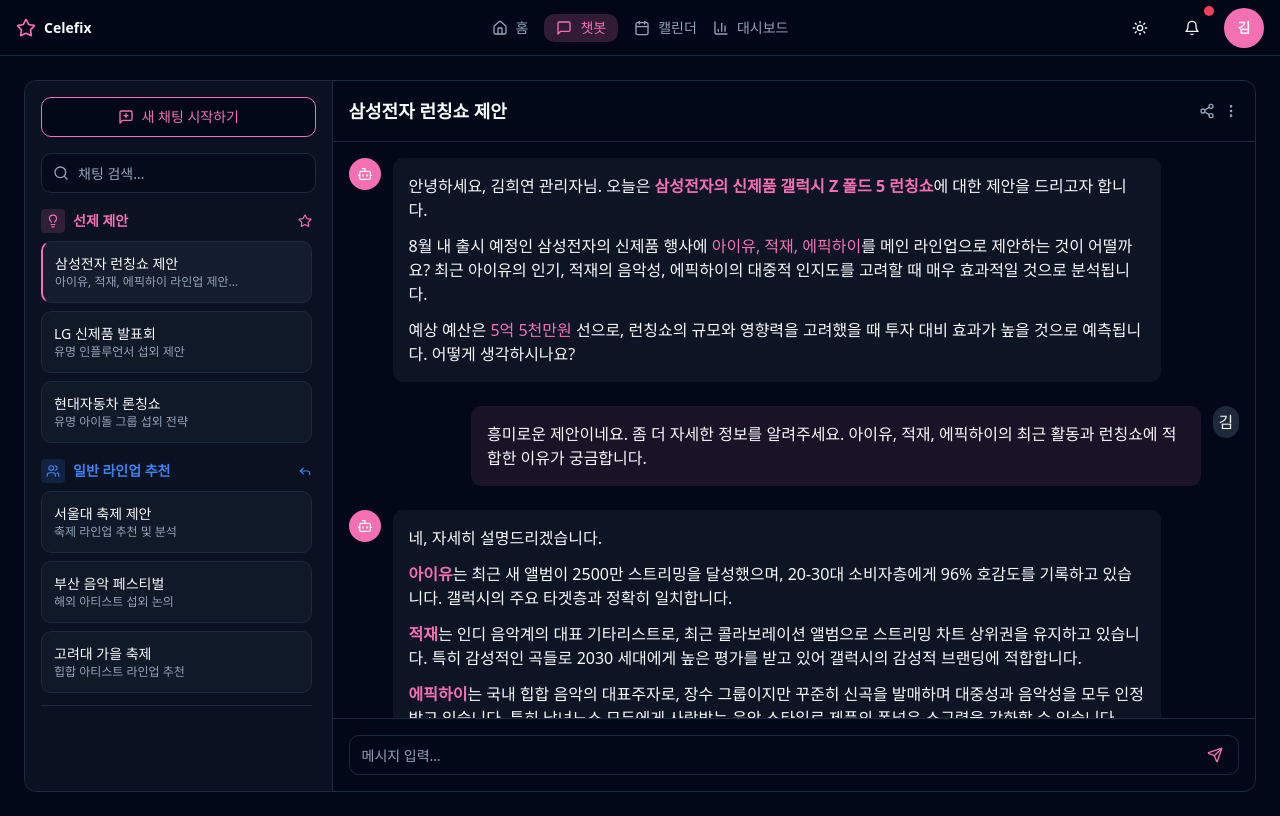
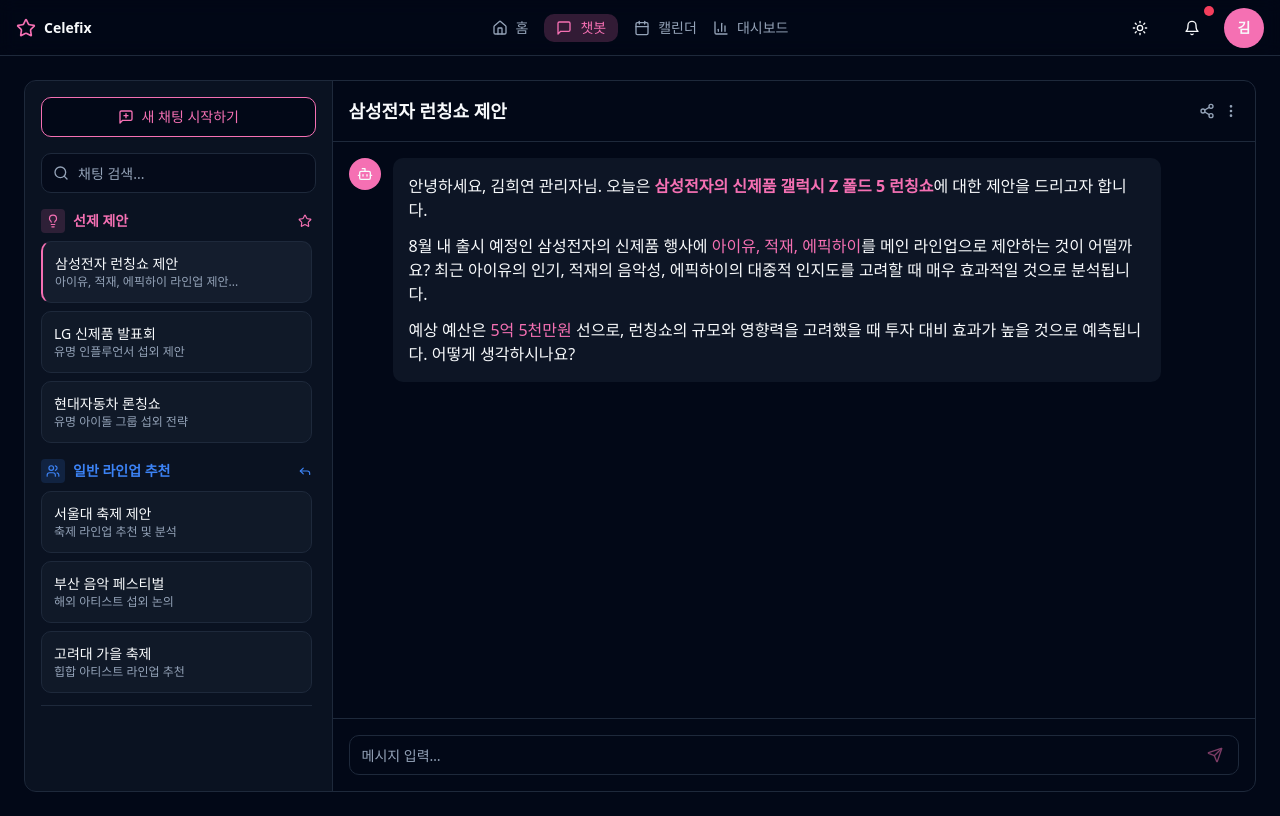
Before and after one commit to lje0722/celefix-auto-agent, a React (Vite) app: page /admin/chat/dashboard/solid in a window 1280 px wide. Built offline with nearby package versions, Linux system fonts and the light colour scheme.

Commit message:
Refactor chatbot for dynamic interaction
The AI will refactor the chatbot page to allow users to type and send messages, which will then appear on the screen before the chatbot responds. The chatbot's responses will remain the same as before.

```diff
--- a/src/pages/admin/ChatDashboardSolid.tsx
+++ b/src/pages/admin/ChatDashboardSolid.tsx
@@ -19,7 +19,102 @@ import {
   Users,
 } from "lucide-react";
 
+import { useEffect, useRef, useState } from "react";
 export default function ChatDashboardSolid() {
+  const botSteps: JSX.Element[] = [
+    (
+      <div className="max-w-3xl rounded-md bg-muted/40 p-4">
+        <p className="mb-3">
+          안녕하세요, 김희연 관리자님. 오늘은
+          <span className="font-semibold text-primary"> 삼성전자의 신제품 갤럭시 Z 폴드 5 런칭쇼</span>
+          에 대한 제안을 드리고자 합니다.
+        </p>
+        <p className="mb-3">
+          8월 내 출시 예정인 삼성전자의 신제품 행사에
+          <span className="text-primary"> 아이유, 적재, 에픽하이</span>
+          를 메인 라인업으로 제안하는 것이 어떨까요? 최근 아이유의 인기, 적재의 음악성, 에픽하이의 대중적 인지도를 고려할 때 매우 효과적일 것으로 분석됩니다.
+        </p>
+        <p>
+          예상 예산은 <span className="text-primary">5억 5천만원</span> 선으로, 런칭쇼의 규모와 영향력을 고려했을 때 투자 대비 효과가 높을 것으로 예측됩니다. 어떻게 생각하시나요?
+        </p>
+      </div>
+    ),
+    (
+      <div className="max-w-3xl rounded-md bg-muted/40 p-4">
+        <p className="mb-3">네, 자세히 설명드리겠습니다.</p>
+        <p className="mb-3">
+          <span className="font-semibold text-primary">아이유</span>는 최근 새 앨범이 2500만 스트리밍을 달성했으며, 20-30대 소비자층에게 96% 호감도를 기록하고 있습니다. 갤럭시의 주요 타겟층과 정확히 일치합니다.
+        </p>
+        <p className="mb-3">
+          <span className="font-semibold text-primary">적재</span>는 인디 음악계의 대표 기타리스트로, 최근 콜라보레이션 앨범으로 스트리밍 차트 상위권을 유지하고 있습니다. 특히 감성적인 곡들로 2030 세대에게 높은 평가를 받고 있어 갤럭시의 감성적 브랜딩에 적합합니다.
+        </p>
+        <p className="mb-3">
+          <span className="font-semibold text-primary">에픽하이</span>는 국내 힙합 음악의 대표주자로, 장수 그룹이지만 꾸준히 신곡을 발매하며 대중성과 음악성을 모두 인정받고 있습니다. 특히 남녀노소 모두에게 사랑받는 음악 스타일로 제품의 폭넓은 소구력을 강화할 수 있습니다.
+        </p>
+        <p className="mb-3">세 아티스트를 함께 섭외함으로써 다양한 연령층과 취향에 동시에 어필할 수 있습니다. 삼성전자의 브랜드 이미지와도 매우 적합하며, 런칭쇼 영상이 SNS에서 바이럴 컨텐츠가 될 가능성이 높습니다.</p>
+        <p>추가로, 예상 미디어 노출 효과는 약 15억원 상당으로 예측됩니다. 투자 대비 약 2.7배의 마케팅 효과를 기대할 수 있습니다.</p>
+      </div>
+    ),
+    (
+      <div className="max-w-3xl rounded-md bg-muted/40 p-4">
+        <p className="mb-4">감사합니다! 삼성전자에 제안하실 때 도움이 되도록 아래 자료들을 바로 확인하실 수 있습니다.</p>
+        <div className="flex flex-wrap gap-3">
+          <Button asChild className="gap-2">
+            <Link to="/admin/chat/proposal">
+              <FileText className="h-4 w-4" /> 제안서 작성하기
+            </Link>
+          </Button>
+          <Button asChild variant="outline" className="gap-2 border-primary text-primary hover:bg-primary/10">
+            <Link to="/admin/chat/dashboard-detail">
+              <Share2 className="h-4 w-4" /> 세부 대시보드 보기
+            </Link>
+          </Button>
+        </div>
+      </div>
+    ),
+    (
+      <div className="max-w-3xl rounded-md bg-muted/40 p-4">
+        <p className="mb-4">축하드립니다! 빠른 승인을 받으셨네요. 삼성전자 런칭쇼 계약을 위한 계약서를 바로 준비해드리겠습니다.</p>
+        <div className="flex flex-wrap gap-3">
+          <Button asChild className="gap-2">
+            <Link to="/admin/chat/contract">
+              <FileSignature className="h-4 w-4" /> 계약서 확인하기
+            </Link>
+          </Button>
+        </div>
+      </div>
+    ),
+  ];
+
+  const [messages, setMessages] = useState<{ role: "ai" | "user"; node?: JSX.Element; text?: string }[]>([
+    { role: "ai", node: botSteps[0] },
+  ]);
+  const [nextBotIndex, setNextBotIndex] = useState(1);
+  const [input, setInput] = useState("");
+  const [typing, setTyping] = useState(false);
+  const listRef = useRef<HTMLDivElement>(null);
+
+  useEffect(() => {
+    listRef.current?.scrollTo({ top: listRef.current.scrollHeight, behavior: "smooth" });
+  }, [messages, typing]);
+
+  const send = () => {
+    const content = input.trim();
+    if (!content) return;
+    setMessages((m) => [...m, { role: "user", text: content }]);
+    setInput("");
+
+    if (nextBotIndex < botSteps.length) {
+      setTyping(true);
+      const idx = nextBotIndex;
+      setTimeout(() => {
+        setMessages((m) => [...m, { role: "ai", node: botSteps[idx] }]);
+        setNextBotIndex(idx + 1);
+        setTyping(false);
+      }, 3000);
+    }
+  };
+
   return (
     <div className="flex h-[calc(100vh-5.5rem)] flex-col space-y-4 overflow-hidden">
       <SEO title="삼성전자 런칭쇼 제안 - 고정 보기 | Celefix" description="애니메이션 없이 즉시 확인하는 삼성전자 런칭쇼 제안 대화" />
@@ -115,120 +210,59 @@ export default function ChatDashboardSolid() {
             </div>
           </header>
 
-          {/* All messages visible from start (no animation) */}
-          <div className="flex flex-1 flex-col gap-6 overflow-y-auto p-4">
-            {/* AI message 1 */}
-            <div className="flex items-start gap-3">
-              <div className="grid h-8 w-8 place-items-center rounded-full bg-primary text-primary-foreground">
-                <Bot className="h-4 w-4" />
-              </div>
-              <div className="max-w-3xl rounded-md bg-muted/40 p-4">
-                <p className="mb-3">
-                  안녕하세요, 김희연 관리자님. 오늘은
-                  <span className="font-semibold text-primary"> 삼성전자의 신제품 갤럭시 Z 폴드 5 런칭쇼</span>
-                  에 대한 제안을 드리고자 합니다.
-                </p>
-                <p className="mb-3">
-                  8월 내 출시 예정인 삼성전자의 신제품 행사에
-                  <span className="text-primary"> 아이유, 적재, 에픽하이</span>
-                  를 메인 라인업으로 제안하는 것이 어떨까요? 최근 아이유의 인기, 적재의 음악성, 에픽하이의 대중적 인지도를 고려할 때 매우 효과적일 것으로 분석됩니다.
-                </p>
-                <p>
-                  예상 예산은 <span className="text-primary">5억 5천만원</span> 선으로, 런칭쇼의 규모와 영향력을 고려했을 때 투자 대비 효과가 높을 것으로 예측됩니다. 어떻게 생각하시나요?
-                </p>
-              </div>
-            </div>
+          {/* Dynamic messages */}
+          <div className="flex flex-1 flex-col gap-6 overflow-y-auto p-4" ref={listRef}>
+            {messages.map((msg, idx) =>
+              msg.role === "ai" ? (
+                <div key={idx} className="flex items-start gap-3">
+                  <div className="grid h-8 w-8 place-items-center rounded-full bg-primary text-primary-foreground">
+                    <Bot className="h-4 w-4" />
+                  </div>
+                  {msg.node}
+                </div>
+              ) : (
+                <div key={idx} className="ml-auto flex max-w-3xl items-start gap-3">
+                  <div className="rounded-md bg-primary/10 p-4">
+                    <p>{msg.text}</p>
+                  </div>
+                  <div className="grid h-8 w-8 place-items-center rounded-full bg-secondary text-foreground">김</div>
+                </div>
+              )
+            )}
 
-            {/* User message 1 */}
-            <div className="ml-auto flex max-w-3xl items-start gap-3">
-              <div className="rounded-md bg-primary/10 p-4">
-                <p>흥미로운 제안이네요. 좀 더 자세한 정보를 알려주세요. 아이유, 적재, 에픽하이의 최근 활동과 런칭쇼에 적합한 이유가 궁금합니다.</p>
-              </div>
-              <div className="grid h-8 w-8 place-items-center rounded-full bg-secondary text-foreground">김</div>
-            </div>
-
-            {/* AI message 2 */}
-            <div className="flex items-start gap-3">
-              <div className="grid h-8 w-8 place-items-center rounded-full bg-primary text-primary-foreground">
-                <Bot className="h-4 w-4" />
-              </div>
-              <div className="max-w-3xl rounded-md bg-muted/40 p-4">
-                <p className="mb-3">네, 자세히 설명드리겠습니다.</p>
-                <p className="mb-3">
-                  <span className="font-semibold text-primary">아이유</span>는 최근 새 앨범이 2500만 스트리밍을 달성했으며, 20-30대 소비자층에게 96% 호감도를 기록하고 있습니다. 갤럭시의 주요 타겟층과 정확히 일치합니다.
-                </p>
-                <p className="mb-3">
-                  <span className="font-semibold text-primary">적재</span>는 인디 음악계의 대표 기타리스트로, 최근 콜라보레이션 앨범으로 스트리밍 차트 상위권을 유지하고 있습니다. 특히 감성적인 곡들로 2030 세대에게 높은 평가를 받고 있어 갤럭시의 감성적 브랜딩에 적합합니다.
-                </p>
-                <p className="mb-3">
-                  <span className="font-semibold text-primary">에픽하이</span>는 국내 힙합 음악의 대표주자로, 장수 그룹이지만 꾸준히 신곡을 발매하며 대중성과 음악성을 모두 인정받고 있습니다. 특히 남녀노소 모두에게 사랑받는 음악 스타일로 제품의 폭넓은 소구력을 강화할 수 있습니다.
-                </p>
-                <p className="mb-3">세 아티스트를 함께 섭외함으로써 다양한 연령층과 취향에 동시에 어필할 수 있습니다. 삼성전자의 브랜드 이미지와도 매우 적합하며, 런칭쇼 영상이 SNS에서 바이럴 컨텐츠가 될 가능성이 높습니다.</p>
-                <p>추가로, 예상 미디어 노출 효과는 약 15억원 상당으로 예측됩니다. 투자 대비 약 2.7배의 마케팅 효과를 기대할 수 있습니다.</p>
-              </div>
-            </div>
-
-            {/* User message 2 */}
-            <div className="ml-auto flex max-w-3xl items-start gap-3">
-              <div className="rounded-md bg-primary/10 p-4">
-                <p>좋은 분석이네요. 이 제안은 괜찮아 보입니다. 삼성전자 담당자에게 이 내용을 전달해볼게요.</p>
-              </div>
-              <div className="grid h-8 w-8 place-items-center rounded-full bg-secondary text-foreground">김</div>
-            </div>
-
-            {/* AI message 3 with buttons */}
-            <div className="flex items-start gap-3">
-              <div className="grid h-8 w-8 place-items-center rounded-full bg-primary text-primary-foreground">
-                <Bot className="h-4 w-4" />
-              </div>
-              <div className="max-w-3xl rounded-md bg-muted/40 p-4">
-                <p className="mb-4">감사합니다! 삼성전자에 제안하실 때 도움이 되도록 아래 자료들을 바로 확인하실 수 있습니다.</p>
-                <div className="flex flex-wrap gap-3">
-                  <Button asChild className="gap-2">
-                    <Link to="/admin/chat/proposal">
-                      <FileText className="h-4 w-4" /> 제안서 작성하기
-                    </Link>
-                  </Button>
-                  <Button asChild variant="outline" className="gap-2 border-primary text-primary hover:bg-primary/10">
-                    <Link to="/admin/chat/dashboard-detail">
-                      <Share2 className="h-4 w-4" /> 세부 대시보드 보기
-                    </Link>
-                  </Button>
+            {typing && (
+              <div className="flex items-start gap-3 animate-fade-in">
+                <div className="grid h-8 w-8 place-items-center rounded-full bg-primary text-primary-foreground">
+                  <Bot className="h-4 w-4" />
+                </div>
+                <div className="max-w-3xl rounded-md bg-muted/40 p-4">
+                  <div className="flex items-center gap-1">
+                    <span className="h-2 w-2 rounded-full bg-muted-foreground/60 animate-pulse" />
+                    <span className="h-2 w-2 rounded-full bg-muted-foreground/60 animate-pulse [animation-delay:150ms]" />
+                    <span className="h-2 w-2 rounded-full bg-muted-foreground/60 animate-pulse [animation-delay:300ms]" />
+                  </div>
                 </div>
               </div>
-            </div>
-
-            {/* User message 3 */}
-            <div className="ml-auto flex max-w-3xl items-start gap-3">
-              <div className="rounded-md bg-primary/10 p-4">
-                <p>방금 삼성전자 담당자와 통화했습니다. 우리의 제안을 승인했어요! 계약서를 준비해주세요.</p>
-              </div>
-              <div className="grid h-8 w-8 place-items-center rounded-full bg-secondary text-foreground">김</div>
-            </div>
-
-            {/* AI message 4 with buttons */}
-            <div className="flex items-start gap-3">
-              <div className="grid h-8 w-8 place-items-center rounded-full bg-primary text-primary-foreground">
-                <Bot className="h-4 w-4" />
-              </div>
-              <div className="max-w-3xl rounded-md bg-muted/40 p-4">
-                <p className="mb-4">축하드립니다! 빠른 승인을 받으셨네요. 삼성전자 런칭쇼 계약을 위한 계약서를 바로 준비해드리겠습니다.</p>
-                <div className="flex flex-wrap gap-3">
-                  <Button asChild className="gap-2">
-                    <Link to="/admin/chat/contract">
-                      <FileSignature className="h-4 w-4" /> 계약서 확인하기
-                    </Link>
-                  </Button>
-                </div>
-              </div>
-            </div>
+            )}
           </div>
 
           {/* Input */}
           <footer className="border-t border-border p-4">
             <div className="relative">
-              <Input placeholder="메시지 입력…" className="message-input w-full pr-11" aria-label="메시지 입력" />
-              <Button size="icon" variant="ghost" className="absolute right-1 top-1/2 -translate-y-1/2">
+              <Input
+                placeholder="메시지 입력…"
+                className="message-input w-full pr-11"
+                aria-label="메시지 입력"
+                value={input}
+                onChange={(e) => setInput(e.target.value)}
+                onKeyDown={(e) => {
+                  if (e.key === "Enter" && !e.shiftKey) {
+                    e.preventDefault();
+                    send();
+                  }
+                }}
+              />
+              <Button size="icon" variant="ghost" className="absolute right-1 top-1/2 -translate-y-1/2" onClick={send} disabled={!input.trim() || typing}>
                 <Send className="h-5 w-5 text-primary" />
               </Button>
             </div>
```
